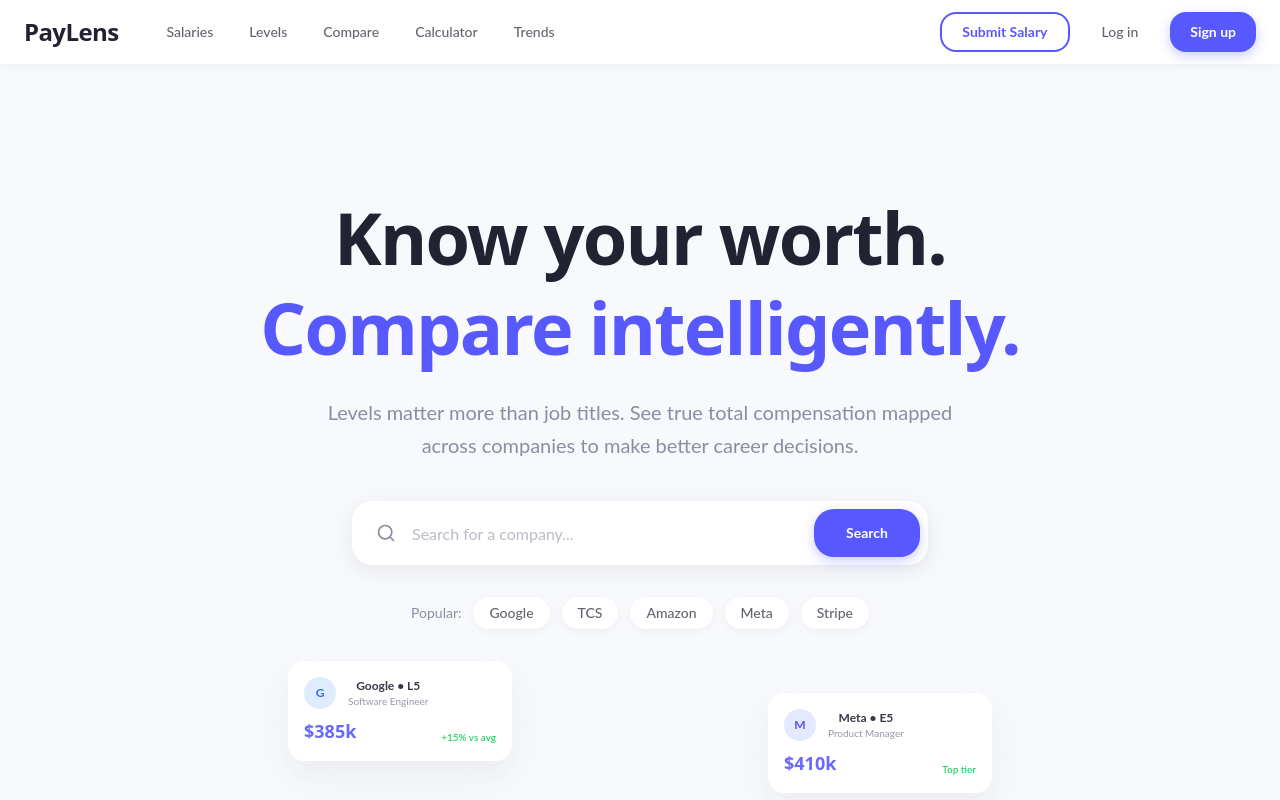
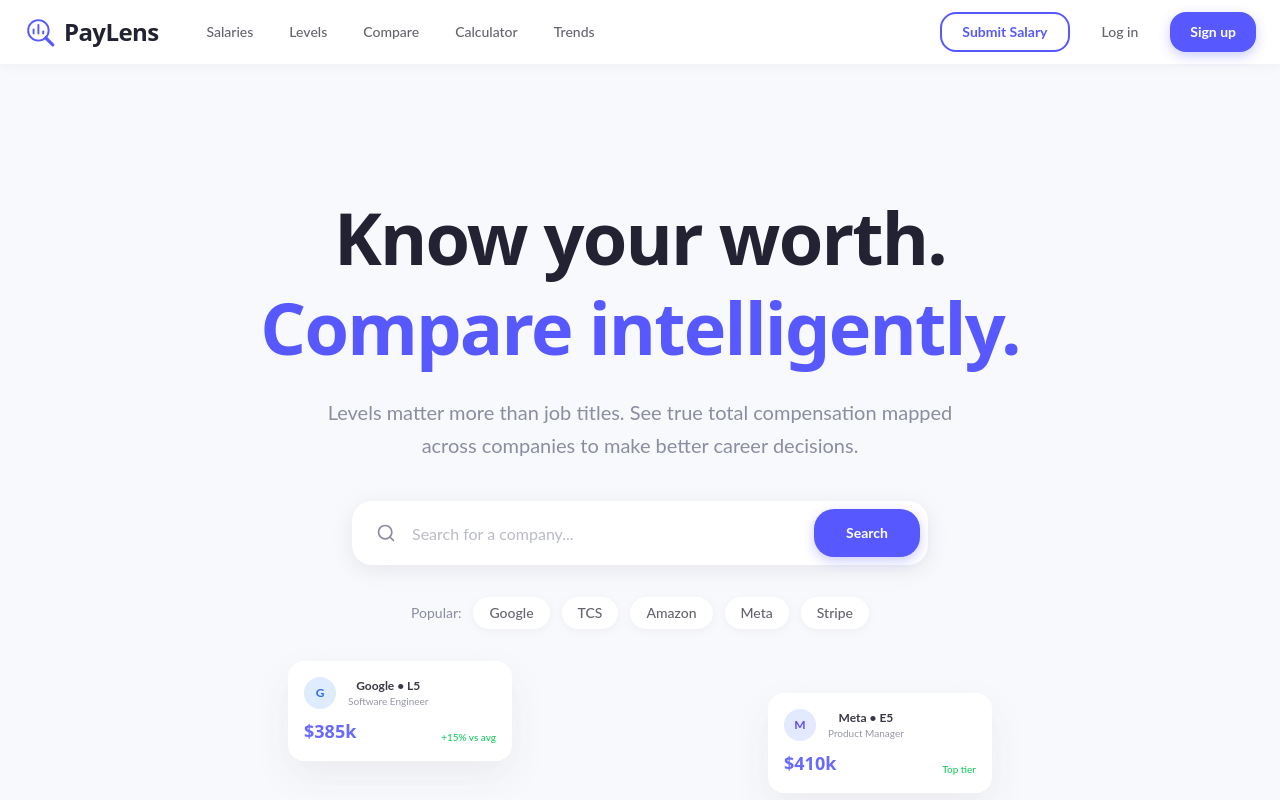
Before and after one commit to ParvathiDev23/paylens, a Next.js app: page / in a window 1280 px wide. Shown: the top 800 px of the page. Built offline with nearby package versions, Linux system fonts and the light colour scheme; no server answers; the database is empty.

Commit message:
UI: Add minimal animatable SVG Logo component

```diff
--- a/src/components/layout/Footer.tsx
+++ b/src/components/layout/Footer.tsx
@@ -1,5 +1,6 @@
 import Link from 'next/link';
 import { APP_NAME, APP_DESCRIPTION } from '@/lib/constants';
+import Logo from '@/components/ui/Logo';
 
 export default function Footer() {
   return (
@@ -7,8 +8,9 @@
       <div className="container mx-auto px-6 py-16">
         <div className="grid grid-cols-1 md:grid-cols-4 gap-12">
           <div className="col-span-1 md:col-span-1">
-            <Link href="/" className="inline-block mb-4">
-              <span className="font-display text-2xl font-bold text-white">{APP_NAME}</span>
+            <Link href="/" className="inline-block mb-4 flex items-center space-x-2 group">
+              <Logo className="w-6 h-6 text-primary group-hover:scale-105 transition-transform" />
+              <span className="font-display text-xl font-bold tracking-tight text-white">{APP_NAME}</span>
             </Link>
             <p className="text-sm leading-relaxed" style={{ color: 'rgba(255,255,255,0.6)' }}>
               {APP_DESCRIPTION}
--- a/src/components/layout/Header.tsx
+++ b/src/components/layout/Header.tsx
@@ -3,6 +3,7 @@
 import { Menu } from 'lucide-react';
 import { auth } from '@/auth';
 import UserNav from './UserNav';
+import Logo from '@/components/ui/Logo';
 
 export default async function Header() {
   const session = await auth();
@@ -11,7 +12,8 @@
     <header className="sticky top-0 z-50 w-full bg-card" style={{ boxShadow: '0 2px 10px rgba(179,179,191,0.12)' }}>
       <div className="container mx-auto flex h-16 items-center justify-between px-6">
         <div className="flex items-center gap-8">
-          <Link href="/" className="flex items-center space-x-2">
+          <Link href="/" className="flex items-center space-x-2 group">
+            <Logo className="w-8 h-8 text-primary group-hover:scale-105 transition-transform" />
             <span className="font-display text-2xl font-bold tracking-tight text-foreground">{APP_NAME}</span>
           </Link>
           <nav className="hidden md:flex items-center gap-1">
--- /dev/null
+++ b/src/components/ui/Logo.tsx
@@ -0,0 +1,73 @@
+import React from 'react';
+
+interface LogoProps extends React.SVGProps<SVGSVGElement> {
+  animated?: boolean;
+}
+
+export default function Logo({ className = "w-8 h-8", animated = false, ...props }: LogoProps) {
+  return (
+    <svg
+      xmlns="http://www.w3.org/2000/svg"
+      viewBox="0 0 100 100"
+      className={className}
+      fill="none"
+      stroke="currentColor"
+      strokeLinecap="round"
+      strokeLinejoin="round"
+      {...props}
+    >
+      <g className="logo-lens">
+        {/* The Lens (Circle) */}
+        <circle
+          cx="45"
+          cy="45"
+          r="32"
+          strokeWidth="6"
+          className={`origin-[45px_45px] transition-all duration-700 ease-in-out ${animated ? 'scale-105 stroke-primary' : ''}`}
+        />
+
+        {/* The Lens Handle */}
+        <line
+          x1="68"
+          y1="68"
+          x2="90"
+          y2="90"
+          strokeWidth="10"
+          className={`transition-all duration-700 delay-100 ${animated ? 'stroke-primary' : ''}`}
+        />
+      </g>
+
+      <g className="logo-bars">
+        {/* Bar 1 (Left, Medium) */}
+        <line
+          x1="30"
+          y1="55"
+          x2="30"
+          y2="42"
+          strokeWidth="6"
+          className={`origin-bottom transition-all duration-500 delay-75 ${animated ? 'scale-y-110 stroke-emerald-500' : ''}`}
+        />
+
+        {/* Bar 2 (Center, High) */}
+        <line
+          x1="45"
+          y1="55"
+          x2="45"
+          y2="28"
+          strokeWidth="6"
+          className={`origin-bottom transition-all duration-500 delay-150 ${animated ? 'scale-y-[1.15] stroke-emerald-500' : ''}`}
+        />
+
+        {/* Bar 3 (Right, Low) */}
+        <line
+          x1="60"
+          y1="55"
+          x2="60"
+          y2="48"
+          strokeWidth="6"
+          className={`origin-bottom transition-all duration-500 delay-200 ${animated ? 'scale-y-125 stroke-emerald-500' : ''}`}
+        />
+      </g>
+    </svg>
+  );
+}
```
